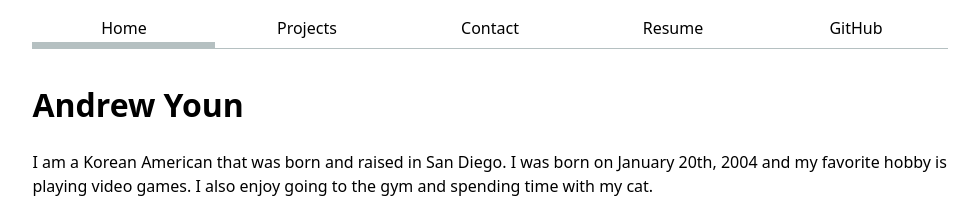
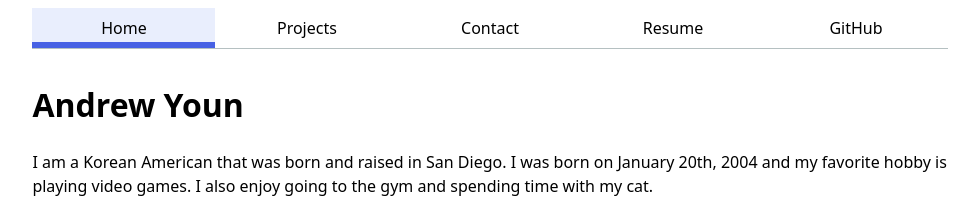
Before and after one commit to andrewyounucsd/portfolio, a plain HTML site: page index.html in a window 1280 px wide. In both pictures the pointer is over the link "Home". Shown: the top 198 px of the page, without its empty margins (150-1129 px from the left). Drawn offline with Linux system fonts and the light colour scheme.

Commit message:
created color accent to css

```diff
--- a/style.css
+++ b/style.css
@@ -25,3 +25,14 @@
     border-bottom: 0.4em solid oklch(80% 3% 200);
     padding-bottom: 0.1em;
 }
+
+html {
+    --color-accent: oklch(55% 50% 270);
+    accent-color: var(--color-accent);
+}
+
+nav a:hover {
+    border-bottom: 0.4em solid var(--color-accent);
+    padding-bottom: 0.1em;
+    background-color: oklch(from var(--color-accent) 95% 5% h);
+}
```
